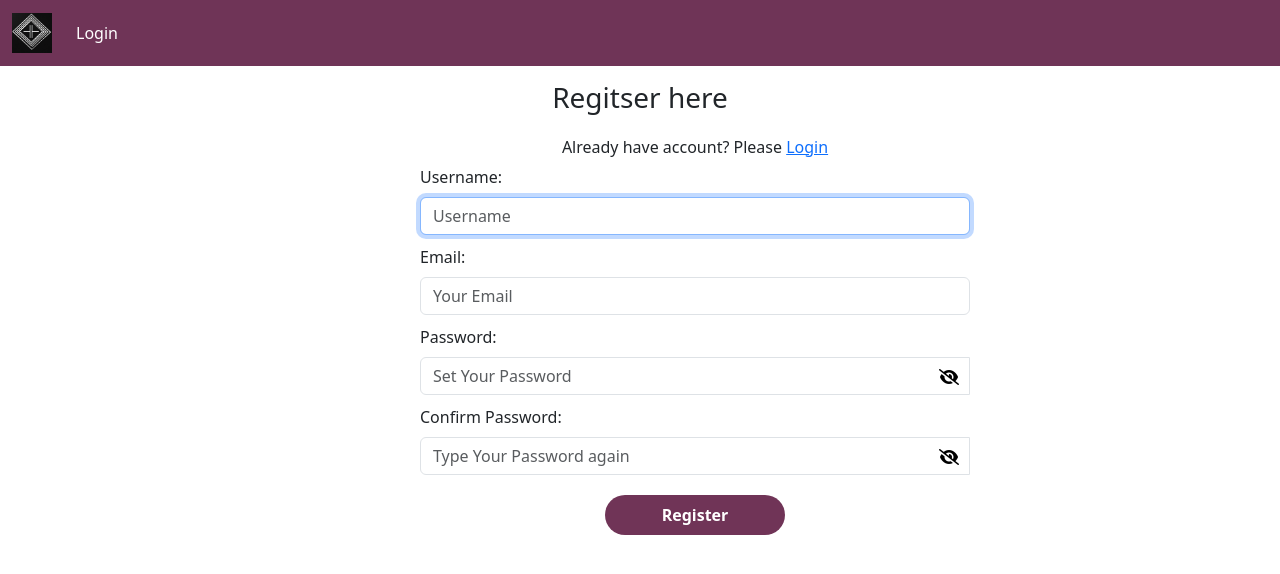
After one commit to AnggiAnggiana/E-Commerce-Python-, a Django app: page /auth_user/register_user in a window 1280 px wide. The commit adds this page. Shown: the top 574 px of the page. Run offline with Django 5.2, Linux system fonts and the light colour scheme; some libraries are stand-ins or nearby versions.

Commit message:
feat: add register authentication for new user, integrate field 'owner_id' in Customers class models with field 'id' in class models Profile.

```diff
--- /dev/null
+++ b/auth_user/forms.py
@@ -0,0 +1,25 @@
+from django import forms
+from django.contrib.auth.forms import UserCreationForm
+from django.contrib.auth.models import User
+
+class RegisterForm(UserCreationForm):
+    class Meta:
+        model = User
+        fields = ('username', 'email', 'password1', 'password2')
+
+        labels = {
+            'username': '',
+            'email': '',
+        }
+
+        widgets = {
+            'username': forms.TextInput(attrs={'class': 'form-control', 'placeholder': 'Username'}),
+            'email': forms.EmailInput(attrs={'class': 'form-control', 'placeholder': 'Your Email'}),
+        }
+
+    def __init__(self, *args, **kwargs):
+        super().__init__(*args, **kwargs)
+        self.fields['password1'].widget.attrs.update({'class': 'form-control', 'placeholder': 'Set Your Password'})
+        self.fields['password2'].widget.attrs.update({'class': 'form-control', 'placeholder': 'Type Your Password again'})
+        self.fields['password1'].label = ''
+        self.fields['password2'].label = ''
--- /dev/null
+++ b/auth_user/templates/authentication/register_user.html
@@ -0,0 +1,70 @@
+{% extends 'basic.html' %}
+
+{% block content %}
+    <div class="title-page">
+        <h3 style="text-align: center; margin-top: 15px;">Regitser here</h3>
+    </div>
+
+    <div class="body-form">
+        <form method="post" class="size-form" style="width: 550px; margin-left: 420px;">
+            <div class="not-account" style="text-align: center; margin-top: 20px; margin-bottom: -10px;">
+                <p>Already have account? Please <a href="{% url 'login_user' %}">Login</a> </p>
+            </div>
+            {% csrf_token %}
+
+            <div class="form-register" style="margin-bottom: 10px;">
+                <label for="username" class="form-label">Username:</label>
+                {{ form.username }}
+            </div>
+            <div class="form-register" style="margin-bottom: 10px;">
+                <label for="email" class="form-label">Email:</label>
+                {{ form.email }}
+            </div>
+            <div class="form-register" style="margin-bottom: 10px;">
+                <label for="id_password1" class="form-label">Password:</label>
+                <div class="input-group">
+                    {{ form.password1 }}
+                    <button type="button" id="togglePassword1" style="background-color: white; border: none; position: absolute; top: 20%; right: 5px;" onclick="togglePasswordVisibility('id_password1', 'togglePassword1')"><i id="eyeIcon1" class="fa-solid fa-eye-slash"></i></button>
+                </div>
+            </div>
+            <div class="form-register" style="margin-bottom: 10px;">
+                <label for="id_password2" class="form-label">Confirm Password:</label>
+                <div class="input-group">
+                    {{ form.password2 }}
+                    <button type="button" id="togglePassword2" style="background-color: white; border: none; position: absolute; top: 20%; right: 5px;" onclick="togglePasswordVisibility('id_password2', 'togglePassword2')"><i id="eyeIcon2" class="fa-solid fa-eye-slash"></i></button>
+                </div>
+            </div>
+            <div class="button-submit" style="margin-top: 20px; text-align: center;">
+                <input type="submit" value="Register" class="btn" style="width: 180px; height: 40px; border-radius: 20px; color: white; background-color: rgb(112,52,87); font-weight: 600;">
+            </div>
+        </form>
+    </div>
+
+    <style>
+        .helptext {
+            display: none;
+        }
+    </style>
+
+    <script>
+        document.addEventListener("DOMContentLoaded", function(){
+            document.getElementById("password1").setAttribute("id", "password1")
+            document.getElementById("password2").setAttribute("id", "password2")
+        })
+
+        function togglePasswordVisibility(inputId, buttonId) {
+            let input = document.getElementById(inputId);
+            let button = document.getElementById(buttonId);
+            let eyeIcon = button.querySelector('i');
+
+            if (input.type === "password") {
+                input.type = "text";
+                eyeIcon.className = "fa-solid fa-eye";
+            } else {
+                input.type = "password";
+                eyeIcon.className = "fa-solid fa-eye-slash";
+            }
+        }
+
+    </script>
+{% endblock %}
--- a/auth_user/urls.py
+++ b/auth_user/urls.py
@@ -4,4 +4,7 @@ from . import views
 urlpatterns = [
     path('login_user', views.login_user, name="login_user"),
     path('logout_user', views.logout_user, name="logout_user"),
+    path('register_user', views.register_user, name="register_user"),
+    path('activation_user/<uidb64>/<token>/', views.activation_user, name="activation_user"),
+    path('generate_activation_key/', views.generate_activation_key, name="generate_activation_key"),
 ]
--- a/auth_user/views.py
+++ b/auth_user/views.py
@@ -1,6 +1,20 @@
 from django.shortcuts import render, redirect
 from django.contrib.auth import authenticate, login, logout
 from django.contrib import messages
+from .forms import RegisterForm
+from stores.models import Profile
+import random
+import string
+from django.core.mail import send_mail
+import uuid
+from decouple import config
+from django.db import IntegrityError
+from django.template.loader import render_to_string
+from django.utils.http import urlsafe_base64_encode, urlsafe_base64_decode
+from django.utils.encoding import force_bytes
+from django.contrib.auth.models import User
+from .tokens import account_activation_token
+from django.contrib.sites.shortcuts import get_current_site
 
 def login_user(request):
     if request.method == 'POST':
@@ -21,3 +35,64 @@ def logout_user(request):
     logout(request)
     messages.success(request, ("Now you're logged out, please login back"))
     return(redirect('login_user'))
+
+def register_user(request):
+    if request.method == 'POST':
+        form = RegisterForm(request.POST)
+        if form.is_valid():
+            user = form.save(commit=False)
+            user.is_active = False
+            user.save()
+
+            # Generate activation key
+            activation_key = generate_activation_key()
+
+            # Save activation key to user profile
+            user.profile.activation_key = activation_key
+            user.profile.save()
+
+            # Generate activation token
+            token = account_activation_token.make_token(user)
+
+            subject = 'Here is your activation code'
+            message = render_to_string('authentication/activation_email.html', {
+                'user': user,
+                'domain': get_current_site(request).domain,
+                'uid': urlsafe_base64_encode(force_bytes(user.pk)),
+                'token': token,
+                'activation_key': activation_key,
+            })
+
+            # Send email
+            send_mail(subject, message, config('EMAIL_HOST_USER'), [user.email], fail_silently=False,)
+
+            # Redirect to activation page
+            # return redirect('activation_user')
+            return redirect('activation_user', uidb64=urlsafe_base64_encode(force_bytes(user.pk)), token=token)
+    else:
+        form = RegisterForm()
+
+    return render(request, 'authentication/register_user.html', {
+        'form': form,
+    })
+
+def activation_user(request, uidb64, token):
+    uid = urlsafe_base64_decode(uidb64).decode()
+    user = User.objects.get(pk=uid)
+
+    if request.method == 'POST':
+        activation_key = request.POST.get('activation_key')
+        if user.profile.activation_key == activation_key:
+            user.is_active = True
+            user.profile.activation_key = ''
+            user.save()
+            login(request, user)
+            return redirect('add_customer_profile')
+        else:
+            messages.error(request, 'Invalid Activation Code')
+            return render(request, 'authentication/activation_user.html', {})
+    else:
+        return render(request, 'authentication/activation_user.html', {})
+
+def generate_activation_key():
+    return ''.join(random.choices(string.digits, k=6))
--- a/my_e_commerce/settings.py
+++ b/my_e_commerce/settings.py
@@ -1,6 +1,11 @@
 import os
 from decouple import config
 from pathlib import Path
+
+EMAIL_HOST = config('EMAIL_HOST')
+EMAIL_HOST_USER = config('EMAIL_HOST_USER')
+EMAIL_HOST_PASSWORD = config('EMAIL_HOST_PASSWORD')
+EMAIL_PORT = config('EMAIL_PORT')
 
 # Build paths inside the project like this: BASE_DIR / 'subdir'.
 BASE_DIR = Path(__file__).resolve().parent.parent
--- a/stores/models.py
+++ b/stores/models.py
@@ -17,11 +17,11 @@ class Profile(models.Model):
 def save_profile(sender, instance, created, **kwargs):
     user = instance
     if created:
-        profile = Profile.objects.create(user=user)
+        profile = Profile(user=user)
         profile.save()
 
 class Customers(models.Model):
-    owner_id = models.IntegerField(blank=True, default=1)
+    owner_id = models.ForeignKey(Profile, on_delete=models.CASCADE, default=None)
     first_name = models.CharField(max_length=50)
     last_name = models.CharField(max_length=50)
     email = models.EmailField(max_length=60)
--- a/stores/templates/stores/navbarStyle.html
+++ b/stores/templates/stores/navbarStyle.html
@@ -29,11 +29,6 @@
                         <a class="nav-link" href="{% url 'add_product' %}" style="color: white;">Add Product</a>
                     {% endif %}
                 </li>
-                <li class="nav-item">
-                    {% if user.is_authenticated %}
-                        <a class="nav-link" href="{% url 'add_customer_profile' %}" style="color: white;">Add Customer Profile</a>
-                    {% endif %}
-                </li>
                 {% if user.is_authenticated %}
                     <form class="d-flex" role="search" action="{% url 'search_results' %}" method="POST" style="margin-right: 10px;">
                         {% csrf_token %}
```
Also changed, not shown: auth_user/templates/authentication/activation_email.html (added, +18 -0 lines), auth_user/templates/authentication/activation_user.html (added, +34 -0 lines), auth_user/templates/authentication/login_user.html (+23 -2 lines), auth_user/tokens.py (added, +7 -0 lines), stores/admin.py (+6 -1 lines), stores/templates/stores/add_customer_profile.html (+9 -6 lines), stores/views.py (+14 -1 lines), stores/migrations/0011_alter_customers_owner_id.py (added), stores/migrations/0012_alter_customers_owner_id.py (added).
